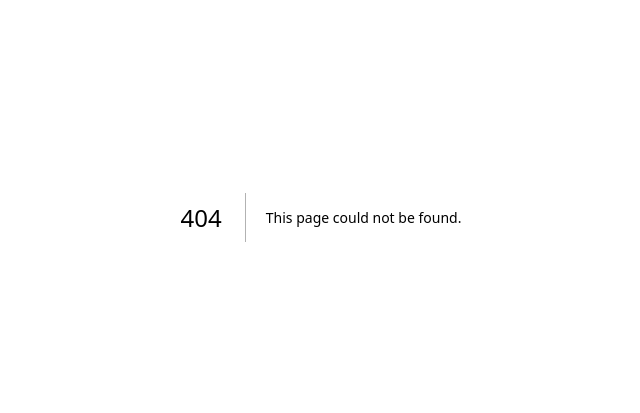
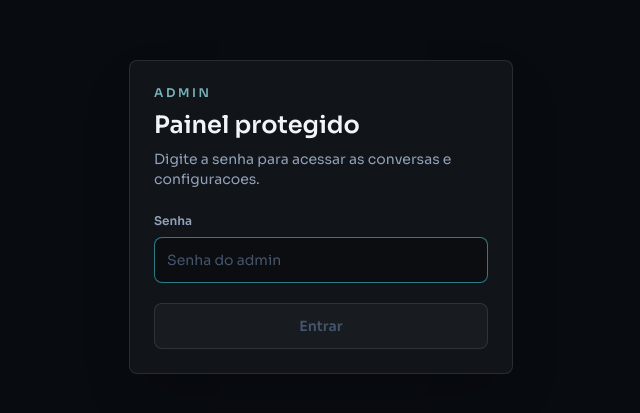
Before and after one commit to jetwater171-debug/telegram-com-ia-perfeito, a Next.js app: page /admin/login in a window 1280 px wide. Before the commit this address had no page. Shown: the part 183-596 px from the top of the page, without its empty margins (319-959 px from the left). Built offline with nearby package versions, Linux system fonts and the light colour scheme.

Commit message:
Protect admin panel with password auth

```diff
--- /dev/null
+++ b/middleware.ts
@@ -0,0 +1,38 @@
+import { NextRequest, NextResponse } from "next/server";
+import { ADMIN_AUTH_COOKIE, getAdminAuthSecret, verifyAdminSessionValue } from "./src/lib/admin-session";
+
+const isAdminPage = (pathname: string) => pathname === "/admin" || pathname.startsWith("/admin/");
+const isAdminApi = (pathname: string) => pathname.startsWith("/api/admin/");
+
+const isPublicAdminPath = (pathname: string) => {
+    return pathname === "/admin/login" || pathname === "/api/admin/login" || pathname === "/api/admin/logout";
+};
+
+export async function middleware(req: NextRequest) {
+    const { pathname } = req.nextUrl;
+
+    if ((!isAdminPage(pathname) && !isAdminApi(pathname)) || isPublicAdminPath(pathname)) {
+        return NextResponse.next();
+    }
+
+    const secret = getAdminAuthSecret();
+    const sessionCookie = req.cookies.get(ADMIN_AUTH_COOKIE)?.value;
+    const isAuthed = await verifyAdminSessionValue(sessionCookie, secret);
+
+    if (isAuthed) {
+        return NextResponse.next();
+    }
+
+    if (isAdminApi(pathname)) {
+        return NextResponse.json({ error: "admin_auth_required" }, { status: 401 });
+    }
+
+    const loginUrl = req.nextUrl.clone();
+    loginUrl.pathname = "/admin/login";
+    loginUrl.searchParams.set("next", pathname);
+    return NextResponse.redirect(loginUrl);
+}
+
+export const config = {
+    matcher: ["/admin/:path*", "/api/admin/:path*"],
+};
--- /dev/null
+++ b/src/app/admin/login/page.tsx
@@ -0,0 +1,87 @@
+"use client";
+
+import { useSearchParams } from "next/navigation";
+import { FormEvent, Suspense, useState } from "react";
+
+export default function AdminLoginPage() {
+    return (
+        <Suspense fallback={<LoginShell />}>
+            <LoginForm />
+        </Suspense>
+    );
+}
+
+function LoginForm() {
+    const searchParams = useSearchParams();
+    const next = searchParams.get("next") || "/admin";
+    const [password, setPassword] = useState("");
+    const [error, setError] = useState("");
+    const [loading, setLoading] = useState(false);
+
+    const submit = async (event: FormEvent<HTMLFormElement>) => {
+        event.preventDefault();
+        setError("");
+        setLoading(true);
+
+        const res = await fetch("/api/admin/login", {
+            method: "POST",
+            headers: { "Content-Type": "application/json" },
+            body: JSON.stringify({ password })
+        });
+
+        setLoading(false);
+
+        if (res.ok) {
+            window.location.href = next.startsWith("/admin") ? next : "/admin";
+            return;
+        }
+
+        const data = await res.json().catch(() => ({}));
+        if (data?.error === "admin_password_not_configured") {
+            setError("Senha do admin nao configurada no servidor.");
+            return;
+        }
+        setError("Senha incorreta.");
+    };
+
+    return (
+        <LoginShell>
+            <form onSubmit={submit}>
+                <label className="mb-2 block text-xs font-semibold text-slate-400">Senha</label>
+                <input
+                    value={password}
+                    onChange={(event) => setPassword(event.target.value)}
+                    type="password"
+                    autoFocus
+                    className="w-full rounded-lg border border-white/10 bg-black/35 px-3 py-3 text-sm text-slate-100 outline-none transition placeholder:text-slate-600 focus:border-cyan-300/50"
+                    placeholder="Senha do admin"
+                />
+
+                {error && <p className="mt-3 text-sm text-rose-200">{error}</p>}
+
+                <button
+                    type="submit"
+                    disabled={loading || !password.trim()}
+                    className="mt-5 w-full rounded-lg border border-cyan-300/40 bg-cyan-300/15 px-4 py-3 text-sm font-semibold text-cyan-100 transition hover:bg-cyan-300/20 disabled:border-white/10 disabled:bg-white/[0.03] disabled:text-slate-600"
+                >
+                    {loading ? "Entrando..." : "Entrar"}
+                </button>
+            </form>
+        </LoginShell>
+    );
+}
+
+function LoginShell({ children }: { children?: React.ReactNode }) {
+    return (
+        <main className="flex min-h-screen items-center justify-center bg-[#080b10] px-4 text-slate-100">
+            <div className="w-full max-w-sm rounded-lg border border-white/10 bg-white/[0.04] p-6 shadow-2xl">
+                <div className="mb-6">
+                    <p className="text-xs font-semibold uppercase tracking-[0.22em] text-cyan-200/70">Admin</p>
+                    <h1 className="mt-2 text-2xl font-semibold">Painel protegido</h1>
+                    <p className="mt-2 text-sm text-slate-400">Digite a senha para acessar as conversas e configuracoes.</p>
+                </div>
+                {children}
+            </div>
+        </main>
+    );
+}
--- /dev/null
+++ b/src/app/api/admin/login/route.ts
@@ -0,0 +1,38 @@
+import { NextRequest, NextResponse } from "next/server";
+import {
+    ADMIN_AUTH_COOKIE,
+    ADMIN_AUTH_MAX_AGE_SECONDS,
+    createAdminSessionValue,
+    getAdminAuthSecret,
+    getAdminPassword
+} from "@/lib/admin-session";
+
+export async function POST(req: NextRequest) {
+    const configuredPassword = getAdminPassword();
+    const secret = getAdminAuthSecret();
+
+    if (!configuredPassword || !secret) {
+        return NextResponse.json({ error: "admin_password_not_configured" }, { status: 500 });
+    }
+
+    const body = await req.json().catch(() => ({}));
+    const password = String(body?.password || "");
+
+    if (password !== configuredPassword) {
+        return NextResponse.json({ error: "invalid_password" }, { status: 401 });
+    }
+
+    const sessionValue = await createAdminSessionValue(secret);
+    const res = NextResponse.json({ ok: true });
+    res.cookies.set({
+        name: ADMIN_AUTH_COOKIE,
+        value: sessionValue,
+        httpOnly: true,
+        sameSite: "lax",
+        secure: process.env.NODE_ENV === "production",
+        path: "/",
+        maxAge: ADMIN_AUTH_MAX_AGE_SECONDS
+    });
+
+    return res;
+}
--- /dev/null
+++ b/src/app/api/admin/logout/route.ts
@@ -0,0 +1,16 @@
+import { NextResponse } from "next/server";
+import { ADMIN_AUTH_COOKIE } from "@/lib/admin-session";
+
+export async function POST() {
+    const res = NextResponse.json({ ok: true });
+    res.cookies.set({
+        name: ADMIN_AUTH_COOKIE,
+        value: "",
+        httpOnly: true,
+        sameSite: "lax",
+        secure: process.env.NODE_ENV === "production",
+        path: "/",
+        maxAge: 0
+    });
+    return res;
+}
--- /dev/null
+++ b/src/lib/admin-session.ts
@@ -0,0 +1,57 @@
+export const ADMIN_AUTH_COOKIE = "lari_admin_session";
+export const ADMIN_AUTH_MAX_AGE_SECONDS = 60 * 60 * 24 * 7;
+
+const encoder = new TextEncoder();
+
+export function getAdminPassword() {
+    return process.env.ADMIN_PASSWORD || process.env.ADMIN_PANEL_PASSWORD || "";
+}
+
+export function getAdminAuthSecret() {
+    return process.env.ADMIN_AUTH_SECRET || getAdminPassword();
+}
+
+function toBase64Url(bytes: ArrayBuffer) {
+    const binary = String.fromCharCode(...new Uint8Array(bytes));
+    return btoa(binary).replace(/\+/g, "-").replace(/\//g, "_").replace(/=+$/g, "");
+}
+
+async function sign(value: string, secret: string) {
+    const key = await crypto.subtle.importKey(
+        "raw",
+        encoder.encode(secret),
+        { name: "HMAC", hash: "SHA-256" },
+        false,
+        ["sign"]
+    );
+    const signature = await crypto.subtle.sign("HMAC", key, encoder.encode(value));
+    return toBase64Url(signature);
+}
+
+function safeEqual(a: string, b: string) {
+    if (a.length !== b.length) return false;
+    let diff = 0;
+    for (let i = 0; i < a.length; i += 1) {
+        diff |= a.charCodeAt(i) ^ b.charCodeAt(i);
+    }
+    return diff === 0;
+}
+
+export async function createAdminSessionValue(secret: string) {
+    const issuedAt = Date.now().toString();
+    const signature = await sign(issuedAt, secret);
+    return `${issuedAt}.${signature}`;
+}
+
+export async function verifyAdminSessionValue(value: string | undefined, secret: string) {
+    if (!value || !secret) return false;
+    const [issuedAt, signature] = value.split(".");
+    if (!issuedAt || !signature) return false;
+
+    const issuedAtMs = Number(issuedAt);
+    if (!Number.isFinite(issuedAtMs)) return false;
+    if (Date.now() - issuedAtMs > ADMIN_AUTH_MAX_AGE_SECONDS * 1000) return false;
+
+    const expected = await sign(issuedAt, secret);
+    return safeEqual(signature, expected);
+}
```
